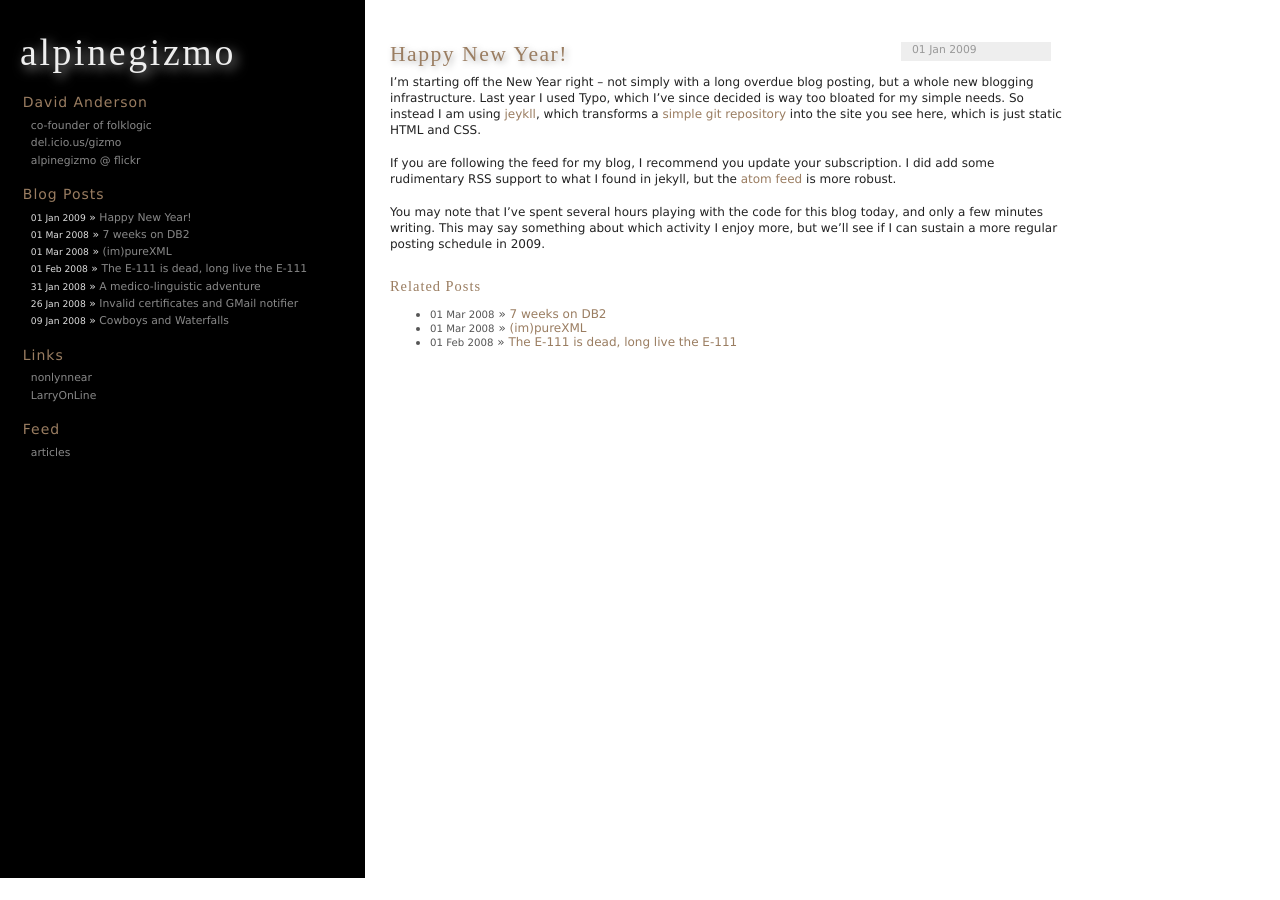
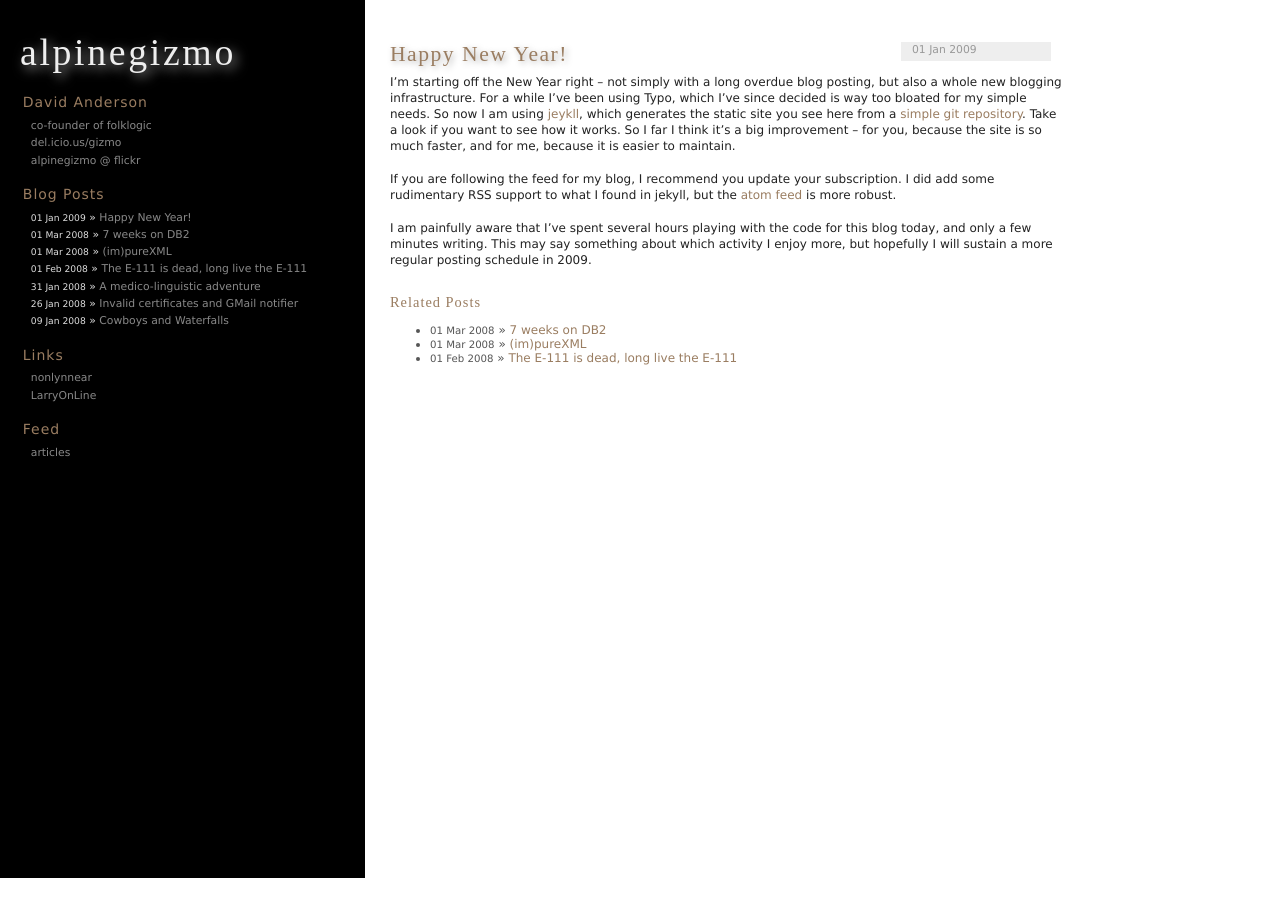
Before and after one commit to alpinegizmo/alpinegizmo.com, a Jekyll site: the page built from _posts/2009-01-01-happy-new-year.markdown, in a window 1280 px wide. Built offline with Jekyll 4.4.1, drawn with Linux system fonts in a browser that asks for light colours.

Commit message:
edited posting

```diff
--- a/_posts/2009-01-01-happy-new-year.markdown
+++ b/_posts/2009-01-01-happy-new-year.markdown
@@ -3,8 +3,8 @@ layout: post
 title: Happy New Year!
 ---
 
-I'm starting off the New Year right -- not simply with a long overdue blog posting, but a whole new blogging infrastructure. Last year I used Typo, which I've since decided is way too bloated for my simple needs. So instead I am using [jeykll](http://github.com/mojombo/jekyll/tree/master), which transforms a [simple git repository](http://github.com/alpinegizmo/alpinegizmo.com/tree/master) into the site you see here, which is just static HTML and CSS.
+I'm starting off the New Year right -- not simply with a long overdue blog posting, but also a whole new blogging infrastructure. For a while I've been using Typo, which I've since decided is way too bloated for my simple needs. So now I am using [jeykll](http://github.com/mojombo/jekyll/tree/master), which generates the static site you see here from a [simple git repository](http://github.com/alpinegizmo/alpinegizmo.com/tree/master). Take a look if you want to see how it works. So I far I think it's a big improvement -- for you, because the site is so much faster, and for me, because it is easier to maintain.
 
 If you are following the feed for my blog, I recommend you update your subscription. I did add some rudimentary RSS support to what I found in jekyll, but the [atom feed](/atom.xml) is more robust.
 
-You may note that I've spent several hours playing with the code for this blog today, and only a few minutes writing. This may say something about which activity I enjoy more, but we'll see if I can sustain a more regular posting schedule in 2009.
+I am painfully aware that I've spent several hours playing with the code for this blog today, and only a few minutes writing. This may say something about which activity I enjoy more, but hopefully I will sustain a more regular posting schedule in 2009.
```
